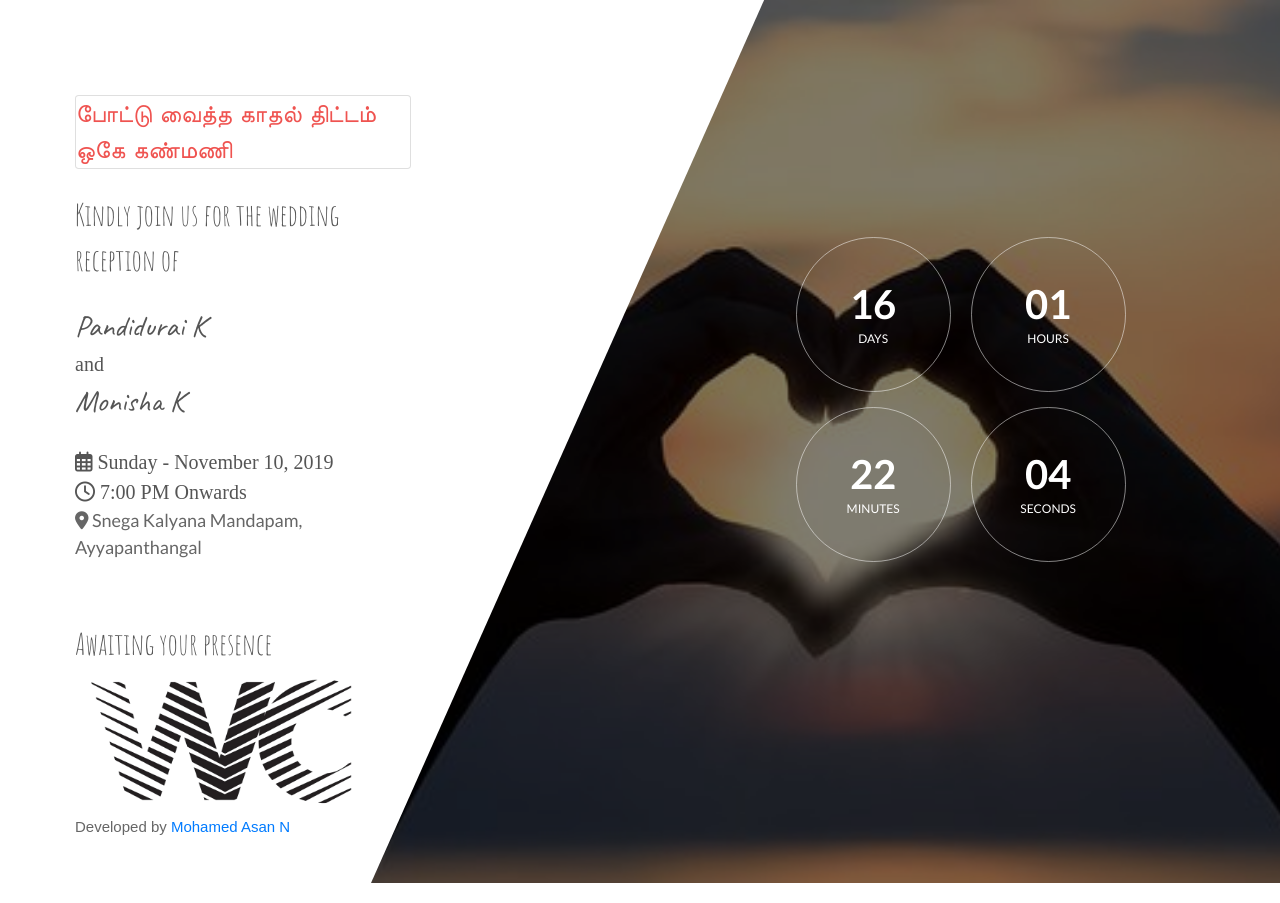
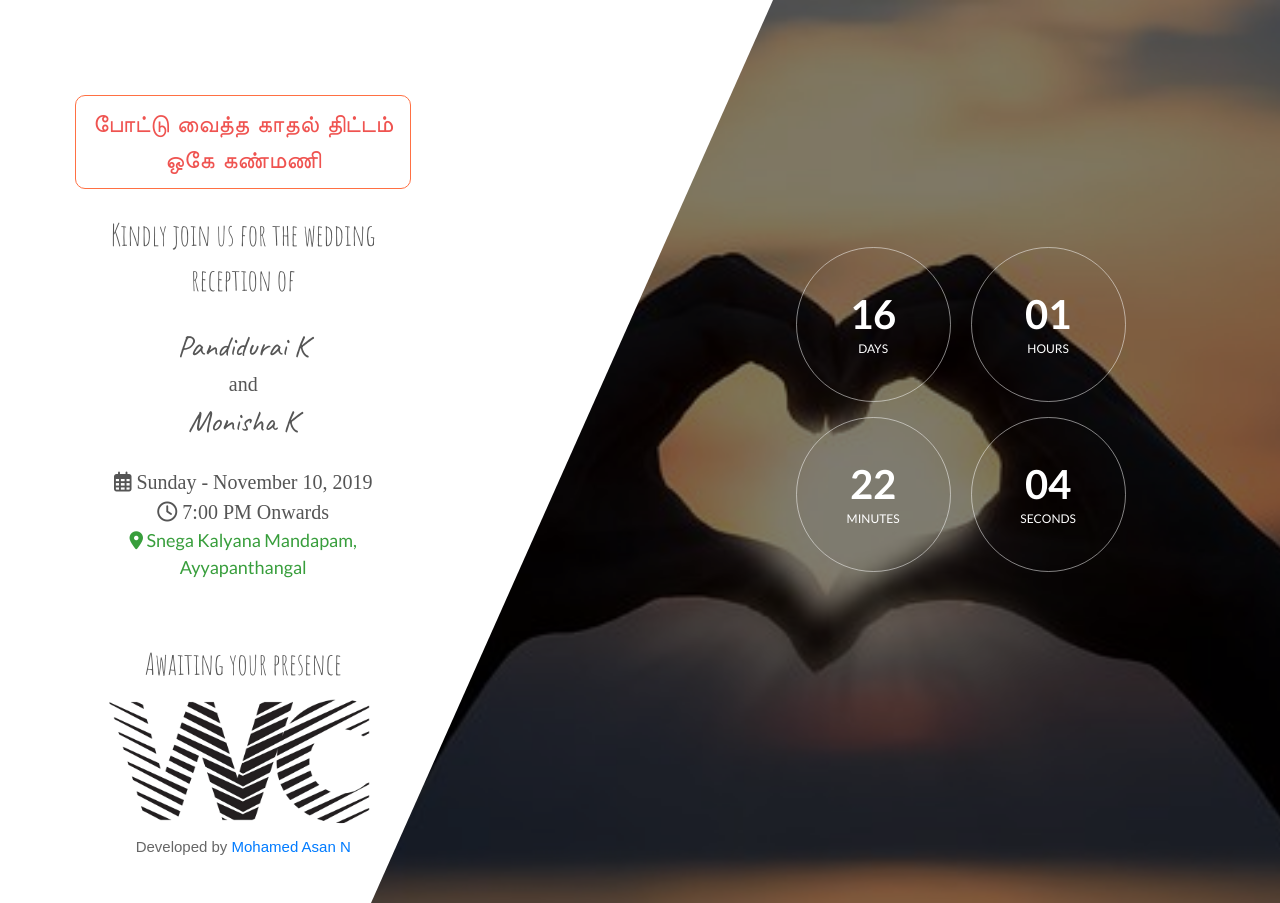
Before and after one commit to hassyyy/pandi-kalyaanam, a PHP site: page / in a window 1280 px wide. Run offline with PHP 8.4, Linux system fonts and the light colour scheme; some libraries are stand-ins or nearby versions; some web fonts are replaced.

Commit message:
CSS Changes

```diff
--- a/public/css/main.css
+++ b/public/css/main.css
@@ -264,6 +264,25 @@ input.input100 {
 
 .red {
   color: #ef5350;
+}
+
+.card {
+  border-style: ridge;
+  border-radius: 10px;
+  padding: 10px;
+  border-color: #ff7043;
+}
+
+.center-text {
+  text-align: center;
+}
+
+.span-link span {
+  color: #389e3c;
+}
+
+.span-link span:hover {
+  color: cornflowerblue;
 }
 
 /*==================================================================
```
